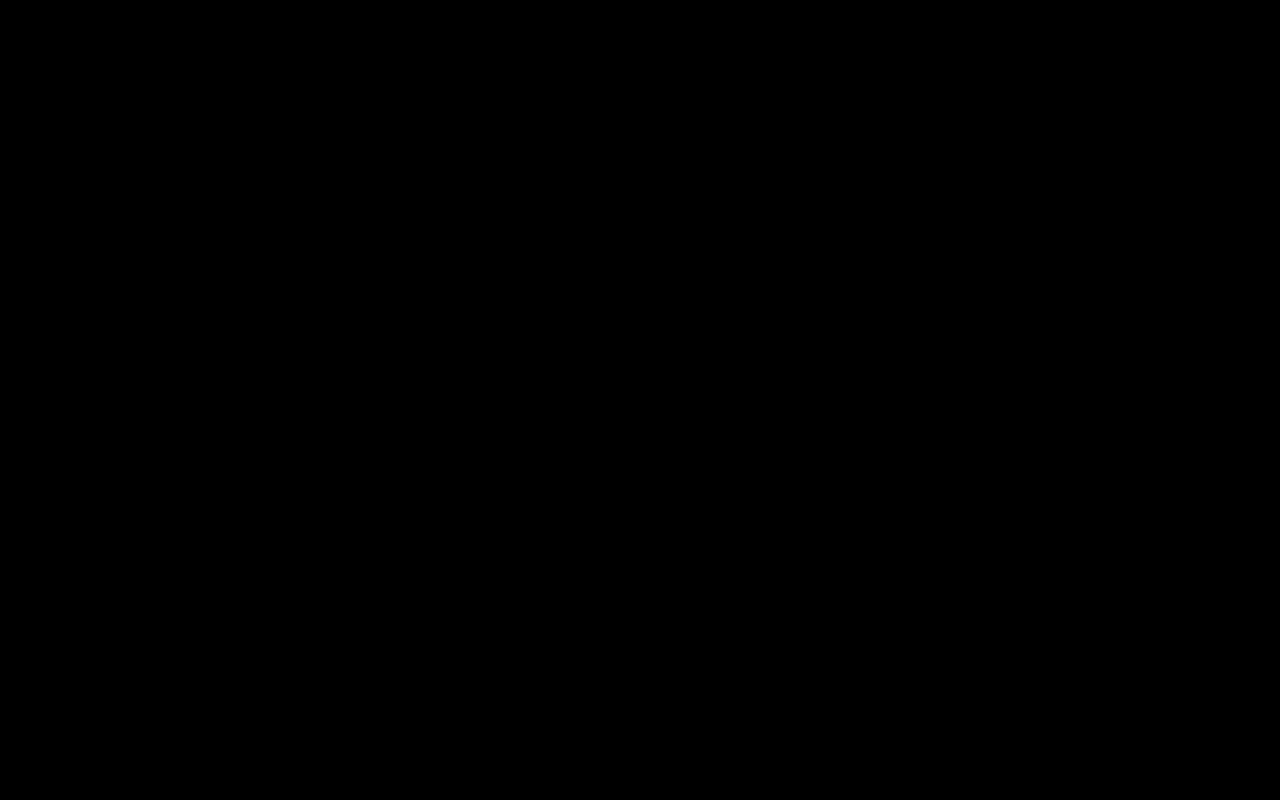
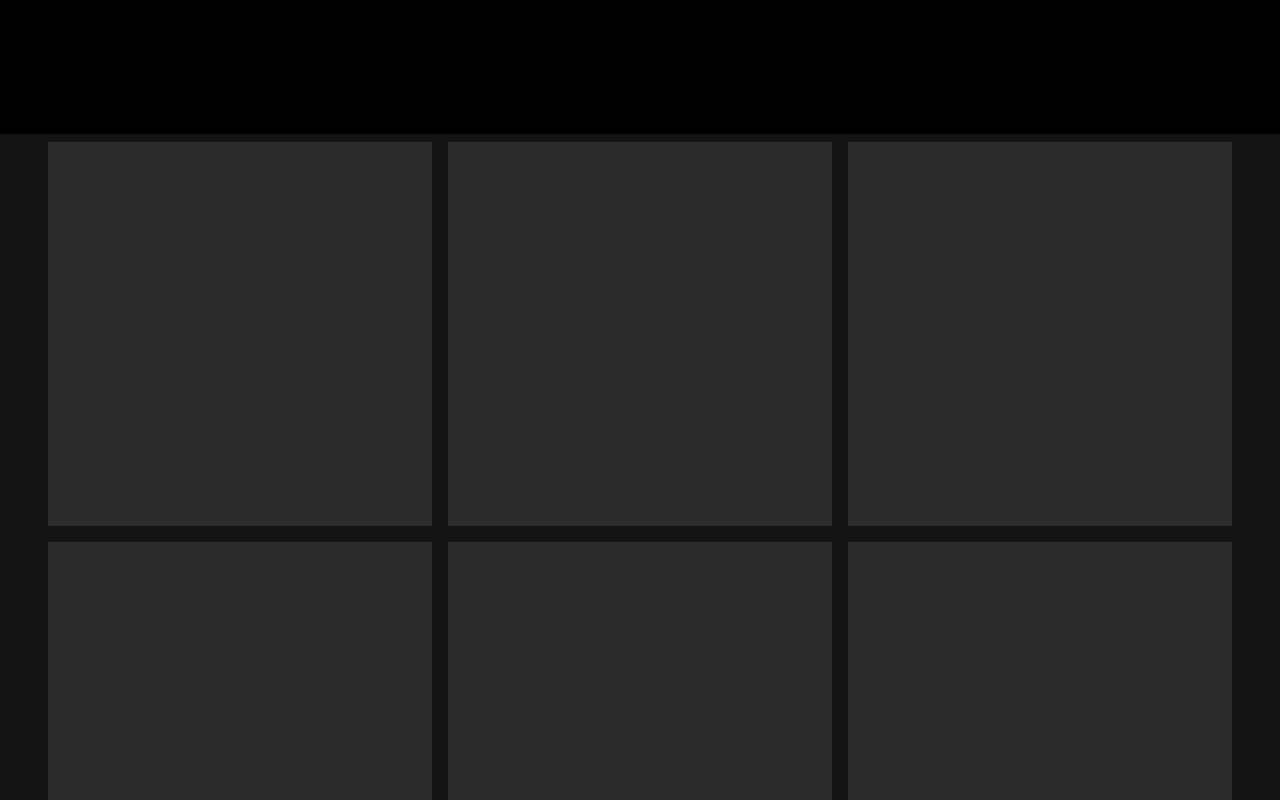
Before and after one commit to KaviruN/scroll-animations, a React (Vite) app: page / in a window 1280 px wide. Shown: the part 1540-2340 px from the top of the page. Built offline with nearby package versions, Linux system fonts and the light colour scheme.

Commit message:
Add Card component and update Home page layout with card sections; enhance global styles

```diff
--- a/src/components/Card.tsx
+++ b/src/components/Card.tsx
@@ -0,0 +1,9 @@
+function Card(){
+    return (
+        <div className="card">
+
+        </div>
+    )
+}
+
+export default Card;
--- a/src/index.css
+++ b/src/index.css
@@ -1,5 +1,11 @@
 html{
   scroll-behavior: smooth;
+}
+
+*{
+  box-sizing: border-box;
+  margin: 0;
+  padding: 0;
 }
 
 body{
@@ -78,3 +84,20 @@ p {
   filter: drop-shadow(0 0 20px rgb(29, 149, 255));
 
 }
+
+.cards {
+  display: flex;
+  flex-wrap: wrap;
+  align-content: center;
+  justify-content: center;
+  gap: 1em;
+  background-color: rgb(20, 20, 20);
+  padding: 0;
+}
+
+
+.card{
+  background-color: rgba(255, 255, 255, 0.1);
+  width: clamp(200px, 30vw, 500px);
+  height: clamp(100px, 30vw, 400px);
+}
--- a/src/pages/Home.tsx
+++ b/src/pages/Home.tsx
@@ -1,10 +1,11 @@
 import React, { useEffect } from 'react';
 import gsap from 'gsap';
 import { ScrollTrigger, TextPlugin } from 'gsap/all';
+import Card from '../components/Card';
 
 gsap.registerPlugin(ScrollTrigger, TextPlugin);
+const Home: React.FC = () => {
 
-const Home: React.FC = () => {
     useEffect(() => {
         document.querySelectorAll('.hidden').forEach((el) => {
             gsap.to(el, {
@@ -52,6 +53,14 @@ const Home: React.FC = () => {
                     expedita officiis provident error enim inventore voluptatem cupiditate tempore quidem? Adipisci sunt neque
                     ullam suscipit!</p>
             </section>
+            <section className='cards'>
+                <Card />
+                <Card />
+                <Card />
+                <Card />
+                <Card />
+                <Card />
+            </section>
             <section>
                 <h1 className="hidden">Contact</h1>
                 <p className="hidden">Lorem ipsum, dolor sit amet consectetur adipisicing elit. Excepturi optio sunt at vero eaque! Mollitia
@@ -64,6 +73,7 @@ const Home: React.FC = () => {
                     expedita officiis provident error enim inventore voluptatem cupiditate tempore quidem? Adipisci sunt neque
                     ullam suscipit!</p>
             </section>
+
             <section className="hidden">
                 <h1 className="hidden thank"></h1>
                 <div className="logos hidden">
```
